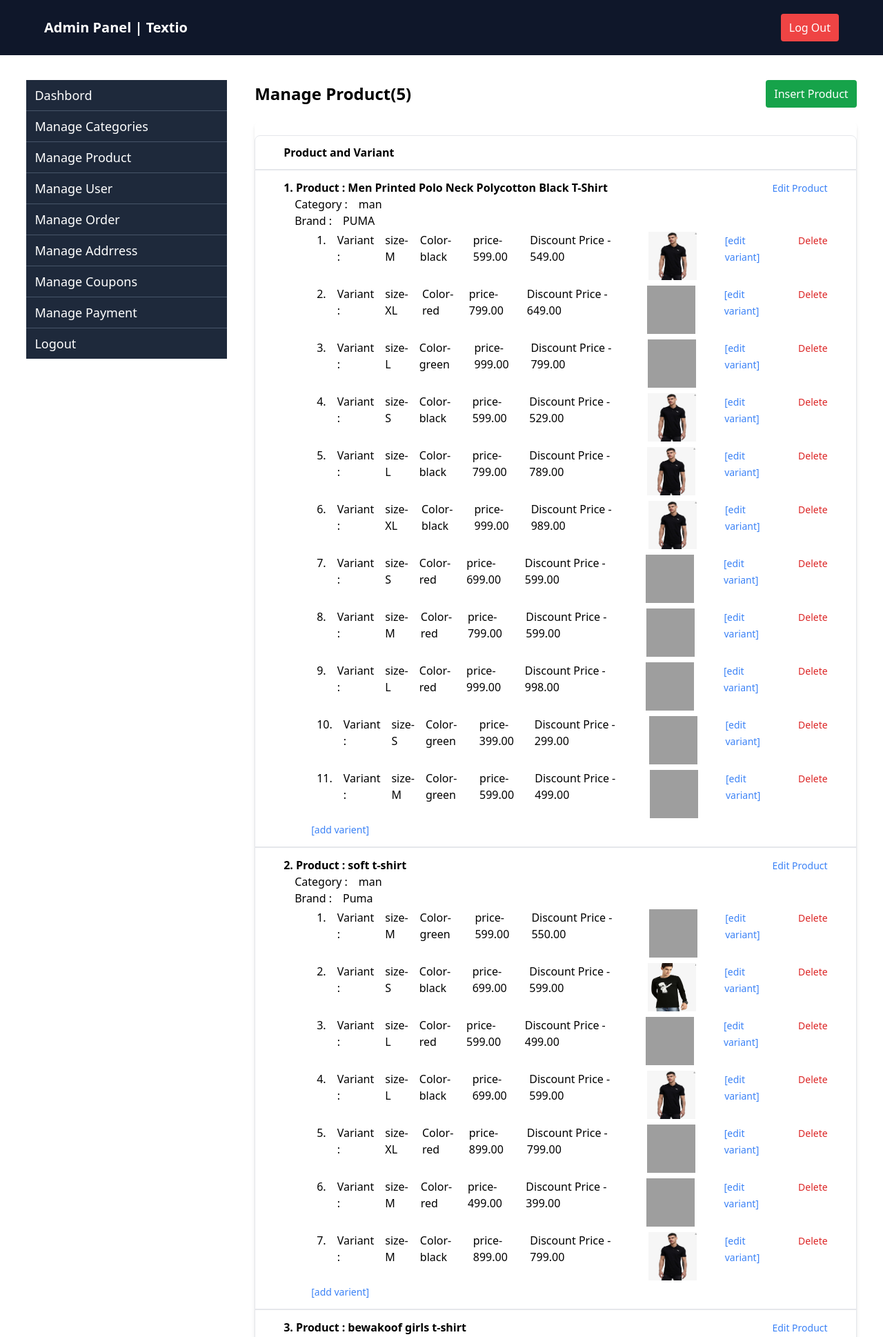
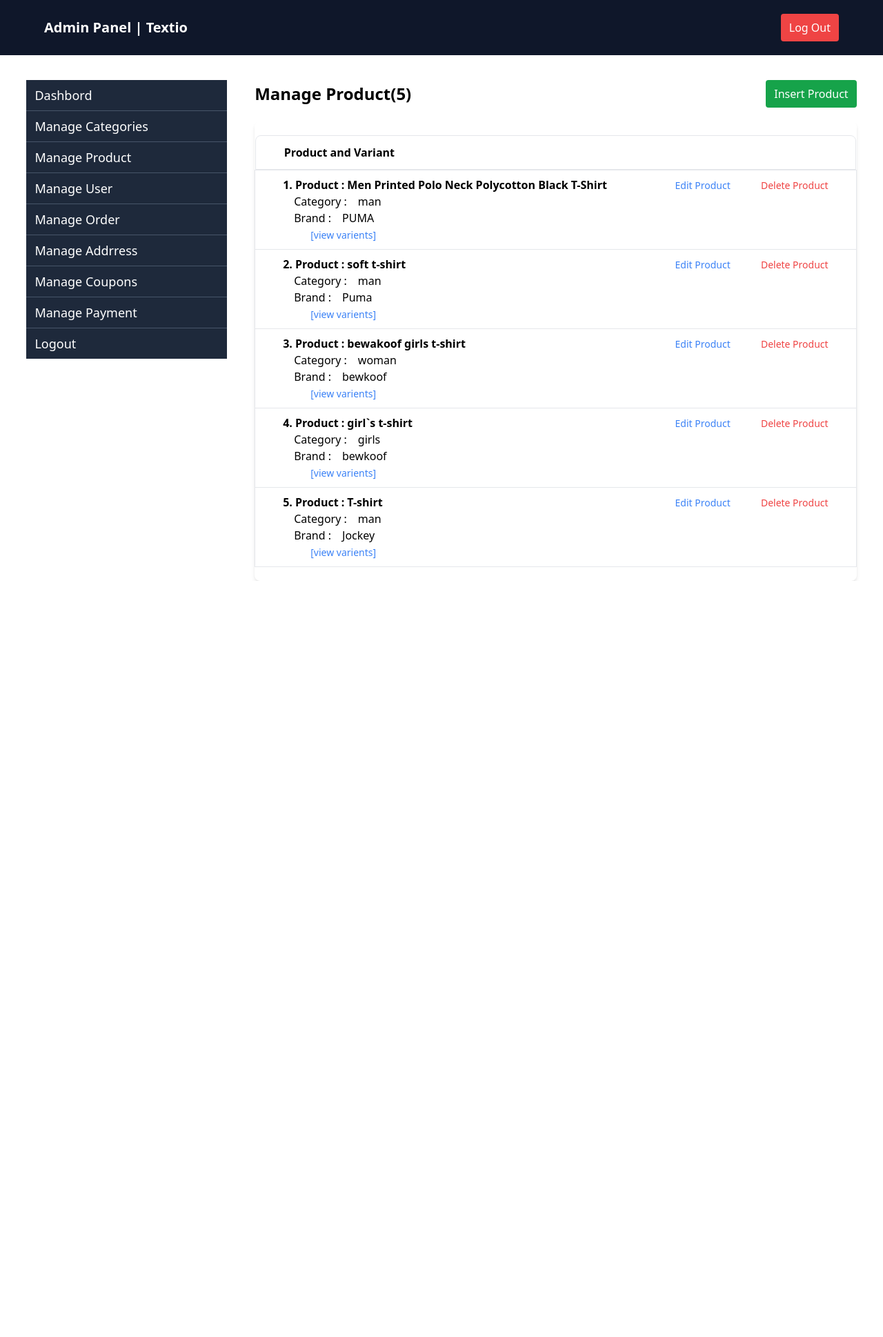
Before and after one commit to Mohan3C/Textio, a Django app: page /manage-product/ in a window 1280 px wide. Shown: the top 1938 px of the page at 69% size. After the commit the page ends 842 px from the top, so only its background shows below. Run offline with Django 5.2, Linux system fonts and the light colour scheme; a user stored in the database is signed in; data comes from the database, SQL or seed files in the repository; both versions use the stored data as it was after the commit; some libraries are stand-ins or nearby versions; grey boxes are pictures that could not be loaded.

Commit message:
My previous version before deployment in render

```diff
--- a/projecttextio/apptextio/admin_views.py
+++ b/projecttextio/apptextio/admin_views.py
@@ -22,6 +22,13 @@ def manageproduct(request):
         return render(request,"admin/manage_products.html",{"products":products})
     else:
         return render(request,"public/main.html")
+
+
+def view_variants(request,id):
+    product = Product.objects.get(id = id)
+
+    return render(request,"admin/view_variants.html",{"product":product})
+
 
 def deleteProduct(request, id):
     itmes = Product.objects.get(id=id)
@@ -65,7 +72,7 @@ def add_variant(request,id):
             for variant in variants:
                 variant.product = product
                 variant.save()
-            return redirect("manageproduct")
+            return redirect("viewvariants")
 
     return render(request,"admin/addvariant.html",{"variantform":variantform,"product":product})
 
@@ -76,14 +83,14 @@ def edit_variant(request,id):
     if request.method == "POST":
         if var_form.is_valid():
             var_form.save()
-        return redirect("manageproduct")
+        return redirect("viewvariants")
 
     return render(request,"admin/addvariant.html",{"var_form":var_form,"variant":variant})
 
 def delete_variant(request,id):
     variant = Variant.objects.get(id=id)
     variant.delete()
-    return redirect('manageproduct')
+    return redirect('viewvariants')
 
 
 def managecategory(request):
--- a/projecttextio/apptextio/templates/admin/manage_products.html
+++ b/projecttextio/apptextio/templates/admin/manage_products.html
@@ -17,17 +17,20 @@
         </thead>
         <tbody>
             {% for product in products %}
-            <tr class="flex justify-between border py-1 px-10">
-                <td class="">
+            <tr class="border py-1">
+                <td class="px-10">
                     <div class="my-2">
-                        <div class="flex flex-1 justify-between">
+                        <div class="flex ">
                             <div class="flex flex-row font-semibold">
                                 <span class="">{{ forloop.counter }}.</span>
                                 <h2 class="px-1 ">Product : </h2>
                                 <h2 class="">{{ product.title }}</h2>
                             </div>
-                            <div class="">
-                                <a href="{% url 'edit_product' product.id %}" class="text-blue-500 text-sm">Edit Product</a>
+
+                            <div class="ml-auto ">
+                                <a href="{% url 'edit_product' product.id %}" class="text-blue-500 text-sm pr-10">Edit Product</a>
+
+                                <a href="{% url 'deleteproduct' product.id %}" class="text-red-500  text-sm">Delete Product</a>
                             </div>
                         </div>
                         <div class="flex flex-1">
@@ -39,32 +42,9 @@
                             <h2>{{ product.brand }}</h2>
                         </div>
                         <div class="flex flex-col pl-10">
-                            {% for variant in product.variants.all %}
-                            <div class="flex flex-row justify-between py-1 gap-10">
-                                <div class=" flex flex-row">
-                                    <h2 class="px-2">{{ forloop.counter }}.</h2>
-                                    <h2 class="px-2">Variant : </h2>
-                                    <h2 class="px-2">size-{{variant.size}}</h2>
-                                    <h2 class="px-2">Color-{{variant.color}}</h2>
-                                    <h2 class="px-2">price-{{variant.price}}</h2>
-                                    <h2 class="px-2">Discount Price - {{variant.dis_price}}</h2>
-                                </div>
-                                <div class="">
-                                    <img class="size-[70px] mr-[20px]" src="{{variant.image.url}}" alt="varient image">
-                                </div>
-                                <div class="">
-                                    <a href="{% url 'editvariant' variant.id %}" class="text-blue-500 text-sm">[edit variant]</a>
-                                </div>
-                                <div class="">
-                                    <a href="{% url 'delete_variant' variant.id %}" class="text-red-600 text-sm">Delete</a>
-                                </div>
-
-                            </div>
-
-                            {% endfor %}
                             <div class="">
-                                <a href="{% url 'addvariant' product.id %}" class="text-blue-500 text-sm">[add
-                                    varient]</a>
+                                <a href="{% url 'viewvariants' product.id %}" class="text-blue-500 text-sm">[view
+                                    varients]</a>
                             </div>
 
                         </div>
--- a/projecttextio/apptextio/templates/public/cart.html
+++ b/projecttextio/apptextio/templates/public/cart.html
@@ -68,7 +68,8 @@
                                     </h1>
                                     <h1 class="text-sm font-bold  w-[20]">Brand: <span class="font-normal px-2">{{item.variant_product.product.brand}}</span></h1>
                                     <h2 class="font-semibold">Size : <span class="font-normal px-2">{{item.variant_product.size}}</span></h2>
-                                    <h2 class="font-semibold">Price: <span class="font-normal px-2">₹{{item.total_discount_price}}</span> <del
+                                    <h2 class="font-semibold">Colour : <span class="font-normal px-2">{{item.variant_product.color}}</span></h2>
+                                    <h2 class="font-semibold">Price: <span class="font-normal pl-2">₹{{item.total_discount_price}}</span> <del
                                             class="text-sm text-slate-600 font-normal">₹{{item.total_price}}</del>
                                         <span class="text-green-700 font-semibold text-sm">{{item.getpercentage|floatformat:0}}%Off</span>
                                     </h2>
--- a/projecttextio/apptextio/templates/public/footer.html
+++ b/projecttextio/apptextio/templates/public/footer.html
@@ -18,7 +18,7 @@
             </div>
             <div class="flex flex-col gap-3">
                 <h1 class="text-lg font-bold text-white">Account</h1>
-                <a href="" class="text-white ">T-Shirts</a>
+                <a href="{% url 'dashboard' %}" class="text-white ">T-Shirts</a>
                 <a href="" class="text-white ">Hoodies & Sweatshirts</a>
                 <a href="" class="text-white ">Mugs</a>
                 <a href="" class="text-white ">Phone Cases</a>
--- a/projecttextio/apptextio/views.py
+++ b/projecttextio/apptextio/views.py
@@ -299,6 +299,10 @@ def checkoutaddress(request,id):
   form = AddressForm(request.POST or None)
   couponform = CouponcartForm(request.POST or None)
 
+  show_coupon_apply = None
+  if order.from_buynow == True:
+    show_coupon_apply = True
+
   show_form = False
 
   if request.GET.get("add_new_address") == "true":
@@ -341,6 +345,7 @@ def checkoutaddress(request,id):
     "selected_address":selected_address,
     "couponform":couponform,
     "show_form":show_form,
+    "show_coupon_apply":show_coupon_apply,
     }
 
   return render(request, 'public/address.html',context)
--- a/projecttextio/projecttextio/urls.py
+++ b/projecttextio/projecttextio/urls.py
@@ -53,6 +53,7 @@ urlpatterns = [
     path("delete-product/<int:id>/",deleteProduct ,name="deleteproduct"),
     path("insert-product/",insertProduct,name="insert-product"),
     path("edit_product/<int:id>/",edit_product,name="edit_product"),
+    path("view_variant/<int:id>",view_variants,name="viewvariants"),
     path("variant/<int:id>/add",add_variant,name="addvariant"),
     path("variant/<int:id>/edit",edit_variant,name="editvariant"),
     path("variant/<int:id>/delete",delete_variant,name="delete_variant"),
```
Also changed, not shown: projecttextio/apptextio/templates/admin/view_variants.html (added, +74 -0 lines), projecttextio/apptextio/templates/public/address.html (+6 -3 lines), projecttextio/db.sqlite3, projecttextio/media/complete_order_item/slate_girl_t-shirt_SElsDpD.png (added).
